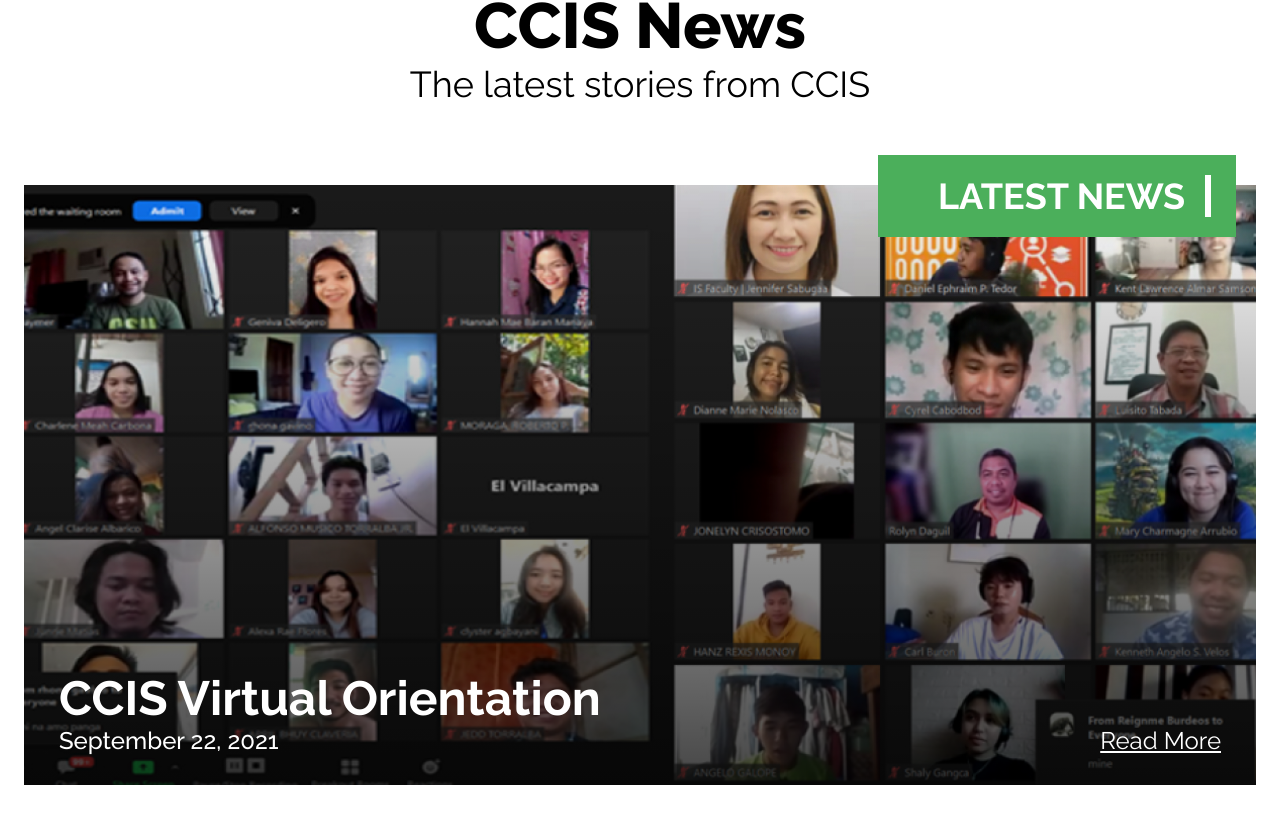
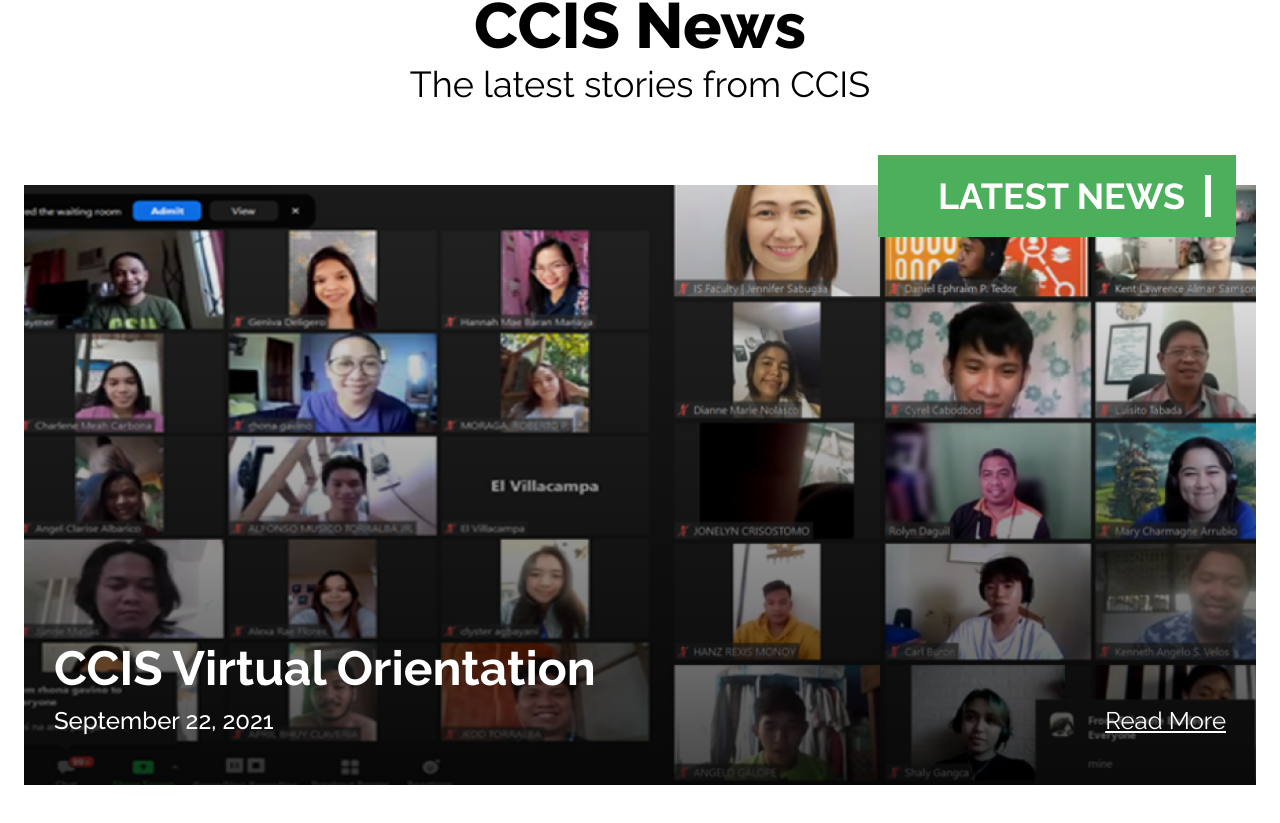
Before and after one commit to bibmode/College-of-Computing-and-Information-Sciences, a React (Create React App) app: page / in a window 1280 px wide. Shown: the part 1289-2112 px from the top of the page. Built offline with nearby package versions, Linux system fonts and the light colour scheme.

Commit message:
grid gap in news bar

```diff
--- a/src/components/NewsLatest/NewsLatest.styles.js
+++ b/src/components/NewsLatest/NewsLatest.styles.js
@@ -53,10 +53,12 @@ export const Details = styled.div`
   grid-template-areas:
     "title readmore"
     "date readmore";
+  grid-gap: 1rem;
 
   position: absolute;
   bottom: 0;
-  padding: 3rem 3.5rem;
+  padding-inline: 3rem;
+  padding-block: 3rem 5rem;
 
   h3,
   h4 {
--- a/src/data/blogs.json
+++ b/src/data/blogs.json
@@ -1,4 +1,22 @@
 [
+  {
+    "title": "CCIS Virtual Orientation",
+    "date": "September 22, 2021",
+    "image": "./images/virtual-orientation.jpg",
+    "index": "1"
+  },
+  {
+    "title": "CCIS Virtual Orientation",
+    "date": "September 22, 2021",
+    "image": "./images/virtual-orientation.jpg",
+    "index": "1"
+  },
+  {
+    "title": "CCIS Virtual Orientation",
+    "date": "September 22, 2021",
+    "image": "./images/virtual-orientation.jpg",
+    "index": "1"
+  },
   {
     "title": "CCIS Virtual Orientation",
     "date": "September 22, 2021",
```
